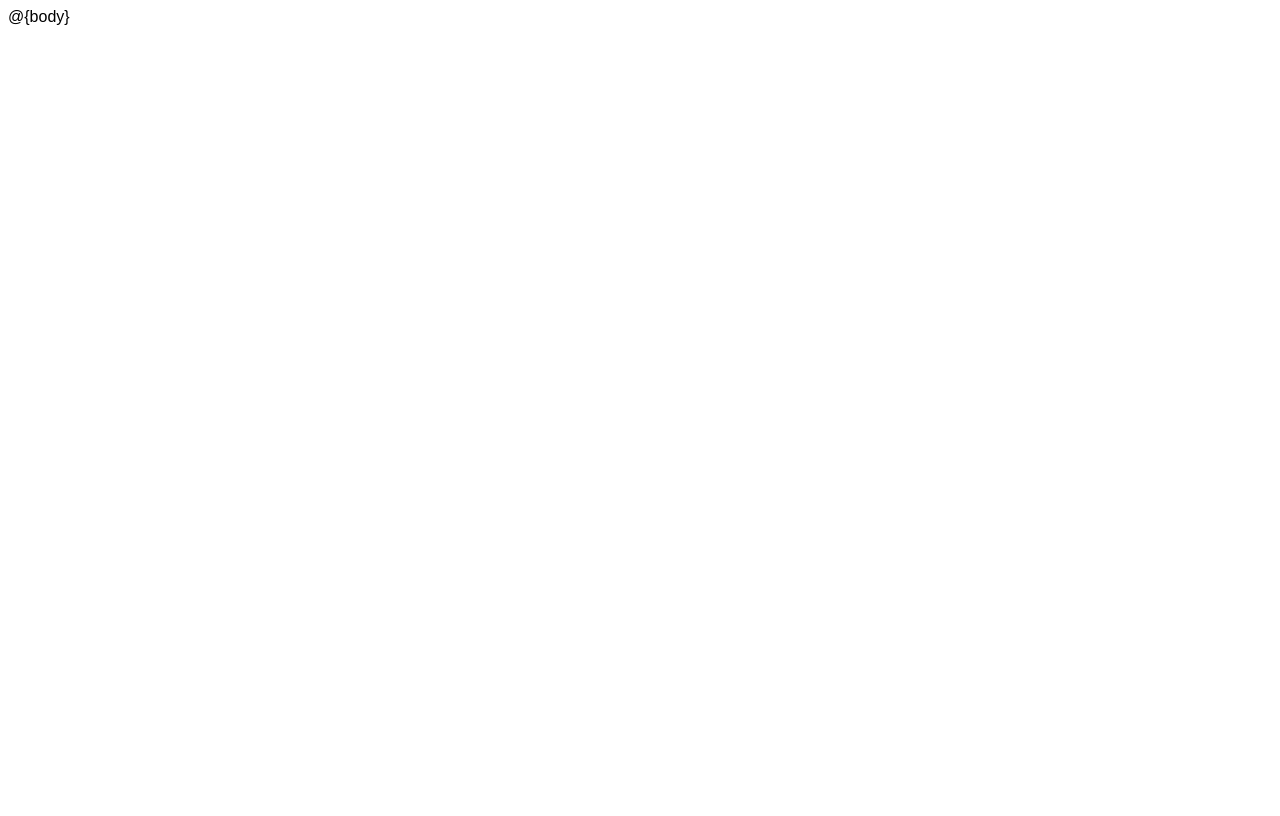
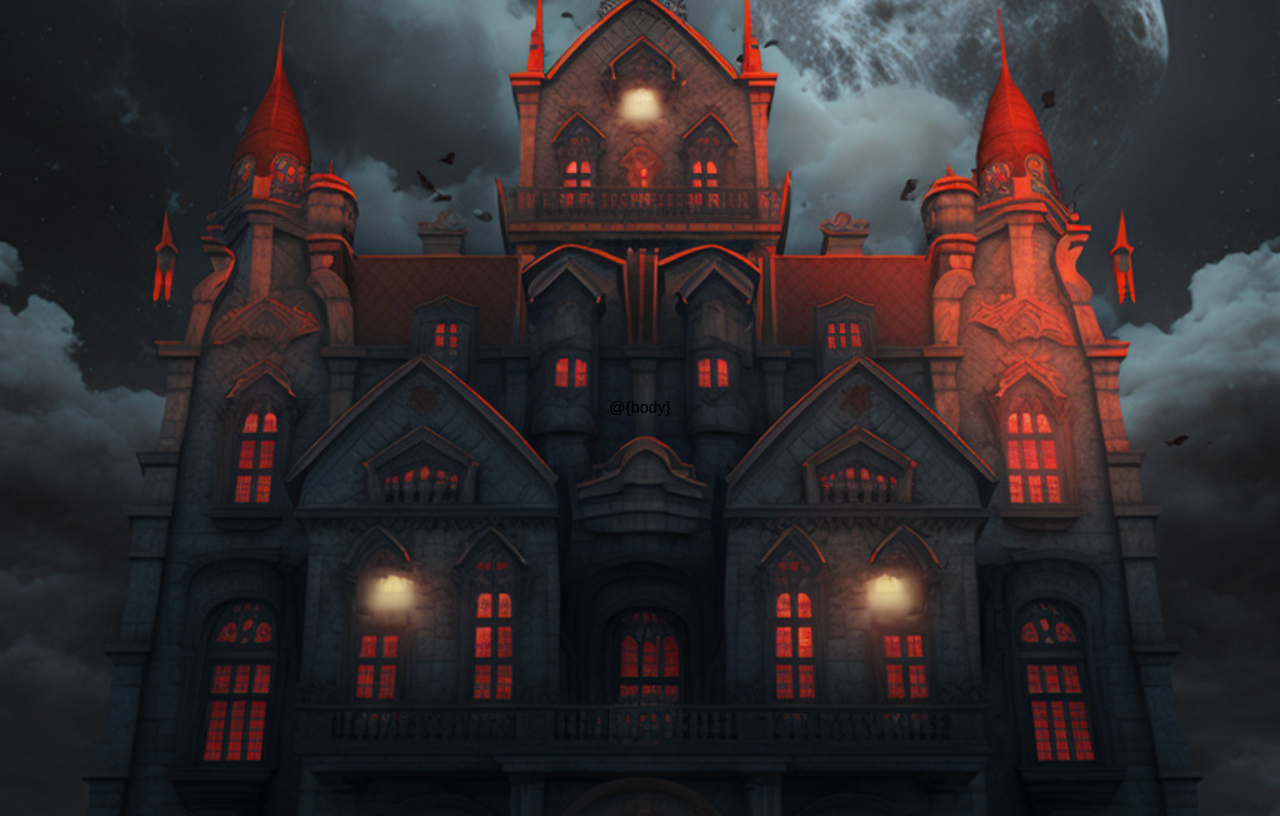
Before and after one commit to LewisMDillon/escape-from-fell-manor, a website: page views/layout.html in a window 1280 px wide. Drawn offline with nearby package versions, Linux system fonts and the light colour scheme.

Commit message:
Add styling & background img to html

```diff
--- a/views/layout.html
+++ b/views/layout.html
@@ -12,6 +12,14 @@
     <style>
         body {
             font-family: Arial;
+            height: 100vh;
+            display: flex;
+            flex-direction: column-reverse;
+            align-items: center;
+            justify-content: center;
+            background-image: url(../assets/images/fell_manor.jpg);
+            background-size: cover;
+            background-position: center;
         }
 
         /**
@@ -158,7 +166,7 @@
         button {
             width: 200px;
             height: 40px;
-            background-color: #E84610;
+            background-color: rgb(133, 3, 3);
             border: 1px solid grey;
             color: white;
             text-transform: uppercase;
```
Also changed, not shown: assets/images/fell_manor.jpg (added).
